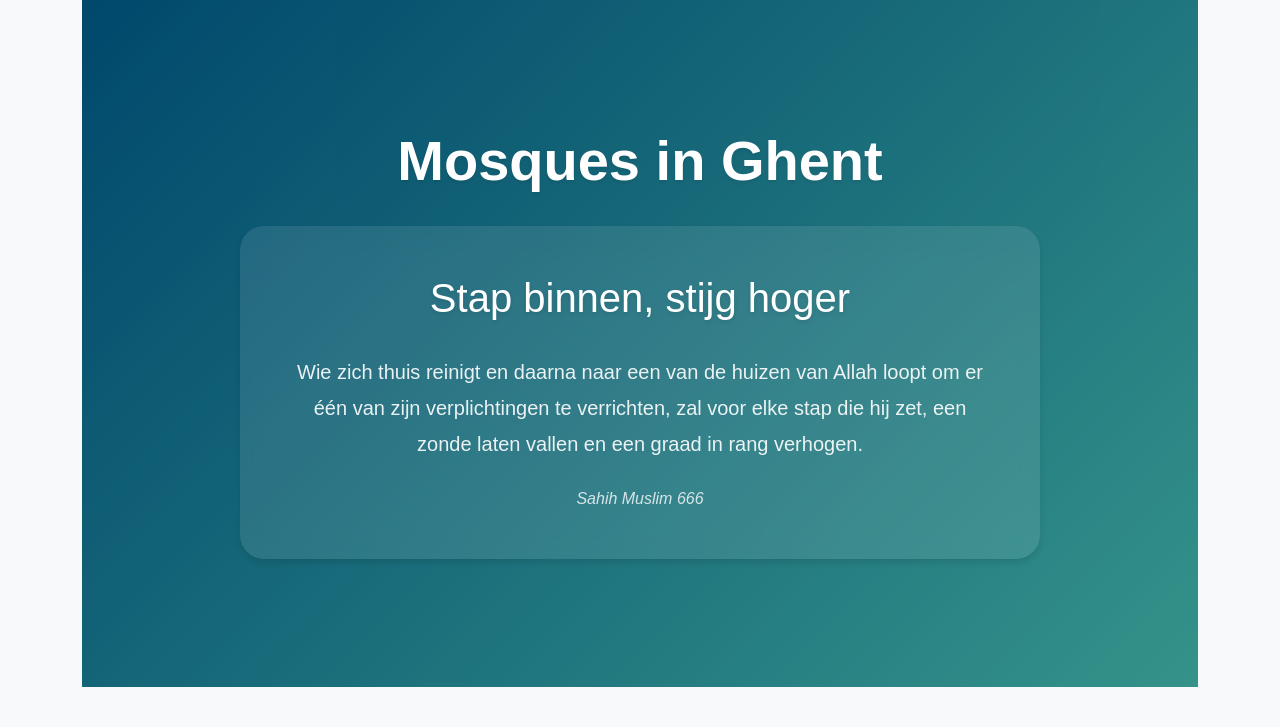
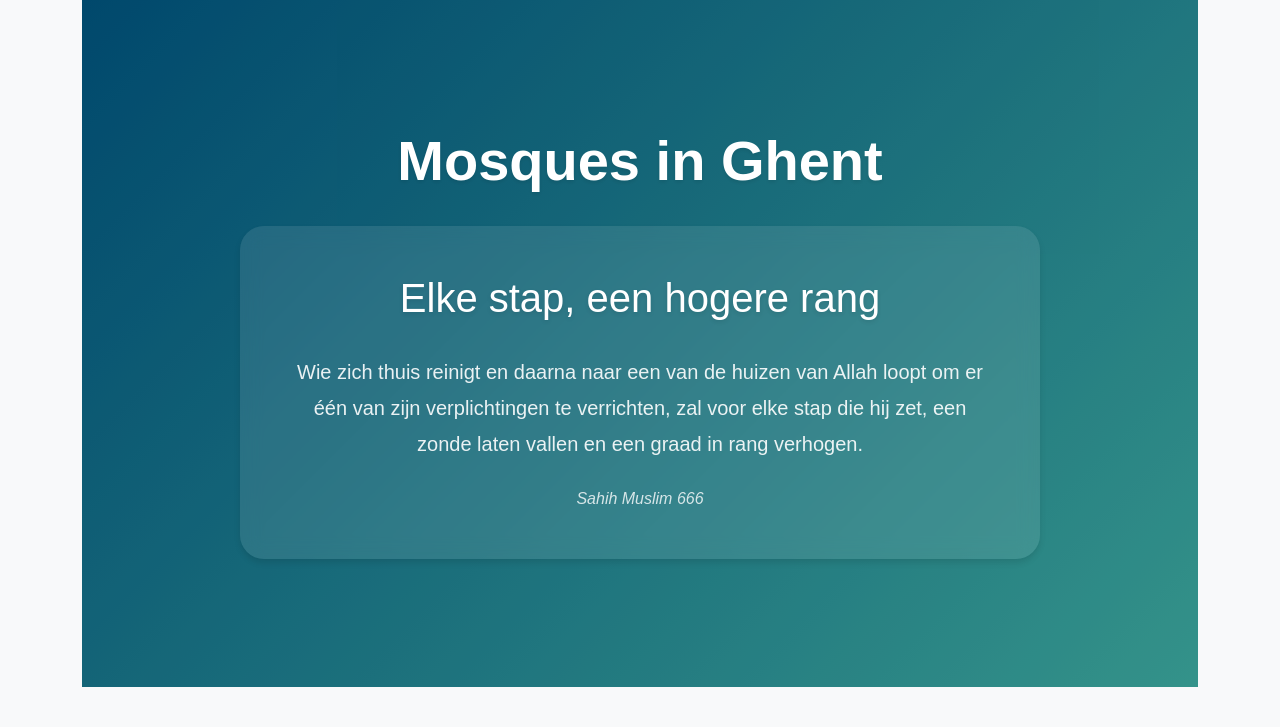
Before and after one commit to MAEMO1/VgmWebsite, a Flask app: page /mosques in a window 1280 px wide. Shown: the part 123-850 px from the top of the page. Run offline with Flask 3, Linux system fonts and the light colour scheme; data comes from the database, SQL or seed files in the repository; some libraries are stand-ins or nearby versions.

Commit message:
Agent query: Wordt de nieuwe tekst 'Elke stap, een hogere rang' correct weergegeven in de hero sectie van de moskeeën pagina?
Update mosque page quote and fix Google Maps API script attributes.

Screenshot: https://storage.googleapis.com/screenshot-production-us-central1/21f56d41-2b92-400b-830a-8f16a7decae4/02ba5222-28f1-42f2-a9f1-bd5df51e57ef.jpg

```diff
--- a/templates/mosques.html
+++ b/templates/mosques.html
@@ -10,7 +10,7 @@
             <h1 class="display-4 mb-4">{{ _('Mosques in Ghent') }}</h1>
             <div class="quote-container">
                 <blockquote class="hadith-quote">
-                    <p class="lead-quote">Stap binnen, stijg hoger</p>
+                    <p class="lead-quote">Elke stap, een hogere rang</p>
                     <p class="quote-text">Wie zich thuis reinigt en daarna naar een van de huizen van Allah loopt om er één van zijn verplichtingen te verrichten, zal voor elke stap die hij zet, een zonde laten vallen en een graad in rang verhogen.</p>
                     <footer class="quote-source">Sahih Muslim 666</footer>
                 </blockquote>
@@ -275,7 +275,7 @@
     }
 </script>
 <script src="https://maps.googleapis.com/maps/api/js?key={{ google_maps_api_key }}&callback=initMap&v=weekly"
-        async
-        defer
-        onerror="handleScriptError()"></script>
+    async
+    defer
+    onerror="handleScriptError()"></script>
 {% endblock %}
```
